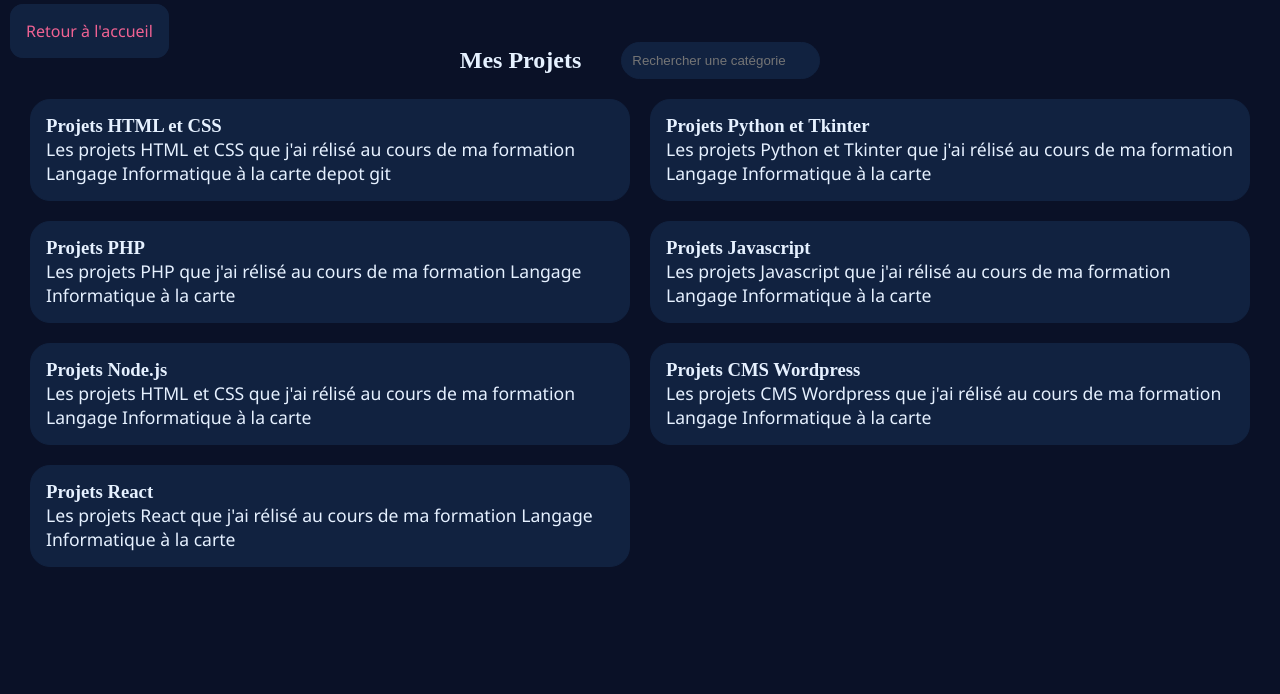
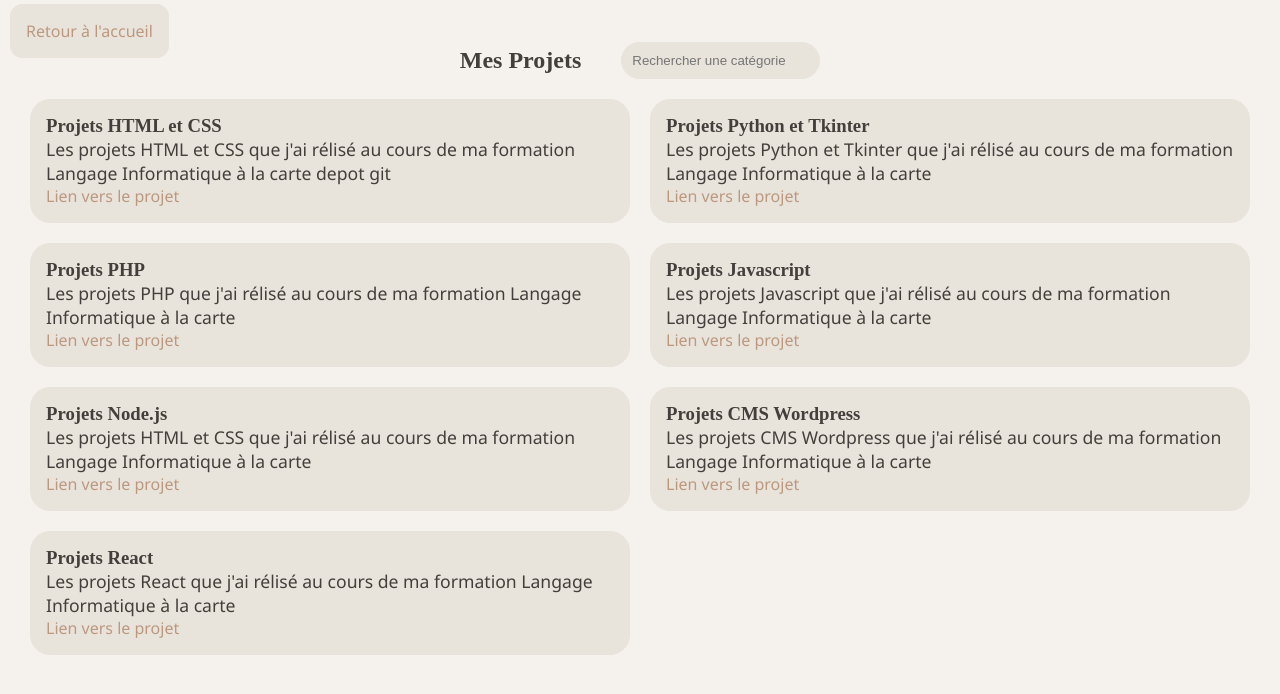
Before and after one commit to Nisnouss/portfolioReact, a React (Vite) app in the folder monportfolio-react/: page /projects in a window 1280 px wide. Shown: the top 694 px of the page. Built offline with nearby package versions, Linux system fonts and the light colour scheme.

Commit message:
Ajout des liens vers Github

```diff
--- a/monportfolio-react/src/components/ProjectCard.tsx
+++ b/monportfolio-react/src/components/ProjectCard.tsx
@@ -1,12 +1,14 @@
 type ProjectCardProps ={
     title: string;
     description: string;
+    link: string
 };
 
-const ProjectCard: React.FC<ProjectCardProps> = ({title, description})=>(
+const ProjectCard: React.FC<ProjectCardProps> = ({title, description, link})=>(
     <div className="project-card">
         <h3>{title}</h3>
         <p>{description}</p>
+        <a target="_blank" href={link}>Lien vers le projet</a>
     </div>
 );
 
--- a/monportfolio-react/src/data/projects.json
+++ b/monportfolio-react/src/data/projects.json
@@ -2,36 +2,43 @@
     {
         "id": 1,
         "title": "Projets HTML et CSS",
-        "description": "Les projets HTML et CSS que j'ai rélisé au cours de ma formation Langage Informatique à la carte depot git"
+        "description": "Les projets HTML et CSS que j'ai rélisé au cours de ma formation Langage Informatique à la carte depot git",
+        "link": "https://github.com/Nisnouss/Fonciere.git"
     },
     {
         "id": 2,
         "title": "Projets Python et Tkinter",
-        "description": "Les projets Python et Tkinter que j'ai rélisé au cours de ma formation Langage Informatique à la carte"
+        "description": "Les projets Python et Tkinter que j'ai rélisé au cours de ma formation Langage Informatique à la carte",
+        "link": "https://github.com/Nisnouss/Pokedexpython.git"
     },
     {
         "id": 3,
         "title": "Projets PHP",
-        "description": "Les projets PHP que j'ai rélisé au cours de ma formation Langage Informatique à la carte"
+        "description": "Les projets PHP que j'ai rélisé au cours de ma formation Langage Informatique à la carte",
+        "link": "https://github.com/Nisnouss/projetPHP.git"
     },
     {
         "id": 4,
         "title": "Projets Javascript",
-        "description": "Les projets Javascript que j'ai rélisé au cours de ma formation Langage Informatique à la carte"
+        "description": "Les projets Javascript que j'ai rélisé au cours de ma formation Langage Informatique à la carte",
+        "link": "https://github.com/Nisnouss/evalJS.git"
     },
     {
         "id": 5,
         "title": "Projets Node.js",
-        "description": "Les projets HTML et CSS que j'ai rélisé au cours de ma formation Langage Informatique à la carte"
+        "description": "Les projets HTML et CSS que j'ai rélisé au cours de ma formation Langage Informatique à la carte",
+        "link": "https://github.com/Nisnouss/backjs.git"
     },
     {
         "id": 6,
         "title": "Projets CMS Wordpress",
-        "description": "Les projets CMS Wordpress que j'ai rélisé au cours de ma formation Langage Informatique à la carte"
+        "description": "Les projets CMS Wordpress que j'ai rélisé au cours de ma formation Langage Informatique à la carte",
+        "link": "/"
     },
     {
         "id": 7,
         "title": "Projets React",
-        "description": "Les projets React que j'ai rélisé au cours de ma formation Langage Informatique à la carte"
+        "description": "Les projets React que j'ai rélisé au cours de ma formation Langage Informatique à la carte",
+        "link": "/"
     }
 ]
--- a/monportfolio-react/src/pages/Home.tsx
+++ b/monportfolio-react/src/pages/Home.tsx
@@ -19,7 +19,7 @@ const Home = () =>{
             <div className="langages-informatiques">
                 <h2>Mes langages informatiques</h2>
                 <div className="icons">
-                    <img src="https://skillicons.dev/icons?i=html,css,py,php,js,nodejs,wordpress,react" alt="icones" className="imgicones" />
+                    <img src="https://skillicons.dev/icons?i=html,css,py,php,mysql,js,nodejs,mongodb,wordpress,react&theme=light" alt="icones" className="imgicones" />
                 </div>
             </div>
             <div className="Formations">
--- a/monportfolio-react/src/pages/Projects.tsx
+++ b/monportfolio-react/src/pages/Projects.tsx
@@ -7,7 +7,8 @@ import {Link} from 'react-router-dom';
 type Project={
     id: number;
     title: string;
-    description: string
+    description: string;
+    link: string
 }
 
 const Projects = () =>{
@@ -42,6 +43,7 @@ return(
                     key={project.id}
                     title={project.title}
                     description={project.description}
+                    link={project.link}
                     />
                 ))
             ) : (
--- a/monportfolio-react/src/styles/Home.scss
+++ b/monportfolio-react/src/styles/Home.scss
@@ -31,6 +31,10 @@ header:hover{
     height: 100px;
 }
 
+.langages-informatiques .icons{
+    text-align-last: center;
+}
+
 .Formations{
     display: grid;
     grid-template-columns: repeat(3, 1fr);
@@ -42,7 +46,7 @@ header:hover{
     width: 340px;
     max-width: 1200px;
     border: 1px solid $navy-light;
-    box-shadow: inset 0 -3px 0 0 #f06292;
+    box-shadow: inset 0 -3px 0 0 $border;
     border-radius: 14px;
 }
 
--- a/monportfolio-react/src/styles/Projects.scss
+++ b/monportfolio-react/src/styles/Projects.scss
@@ -32,3 +32,7 @@ input{
     justify-content: center;
     gap: 40px;
 }
+
+a{
+    cursor: pointer;
+}
--- a/monportfolio-react/src/styles/_variables.scss
+++ b/monportfolio-react/src/styles/_variables.scss
@@ -1,9 +1,10 @@
 @import url('https://fonts.googleapis.com/css2?family=Noto+Sans:ital,wght@0,100..900;1,100..900&display=swap');
-$background_color: #0a1127;
-$title_color: #e6f1ff;
-$font_style: "Noto Sans", sans-serif;
-$navy-light: #112240;
-$pink: #f06292;
-$text-main: #e6f1ff;
-$text-gray: #8892b0;
-$border: rgba(240, 98, 146, 0.2);
+
+$background_color: #f5f2ed;           // Beige clair (fond de page)
+$title_color:      #2d2a26;           // Anthracite chaud (titres)
+$font_style:       "Noto Sans", sans-serif;
+$navy-light:       #e8e4dc;           // Beige moyen (cartes/sections)
+$pink:             #bc987e;           // Brun sablé (accent principal)
+$text-main:        #433f3a;           // Taupe foncé (texte principal)
+$text-gray:        #8e8881;           // Gris chaud (texte secondaire)
+$border:           rgba(188, 152, 126, 0.3); // Bordure assortie à l'accent
--- a/monportfolio-react/src/styles/global.scss
+++ b/monportfolio-react/src/styles/global.scss
@@ -42,7 +42,7 @@ main .presentation:hover, main .langages-informatiques:hover, footer:hover{
     transition: all 0.3s ease-in-out;
 }
 
-main p, ul li{
+main p, main ul{
     color: $title-color;
     font-size: 16px;
     font-style: $font_style;
```
